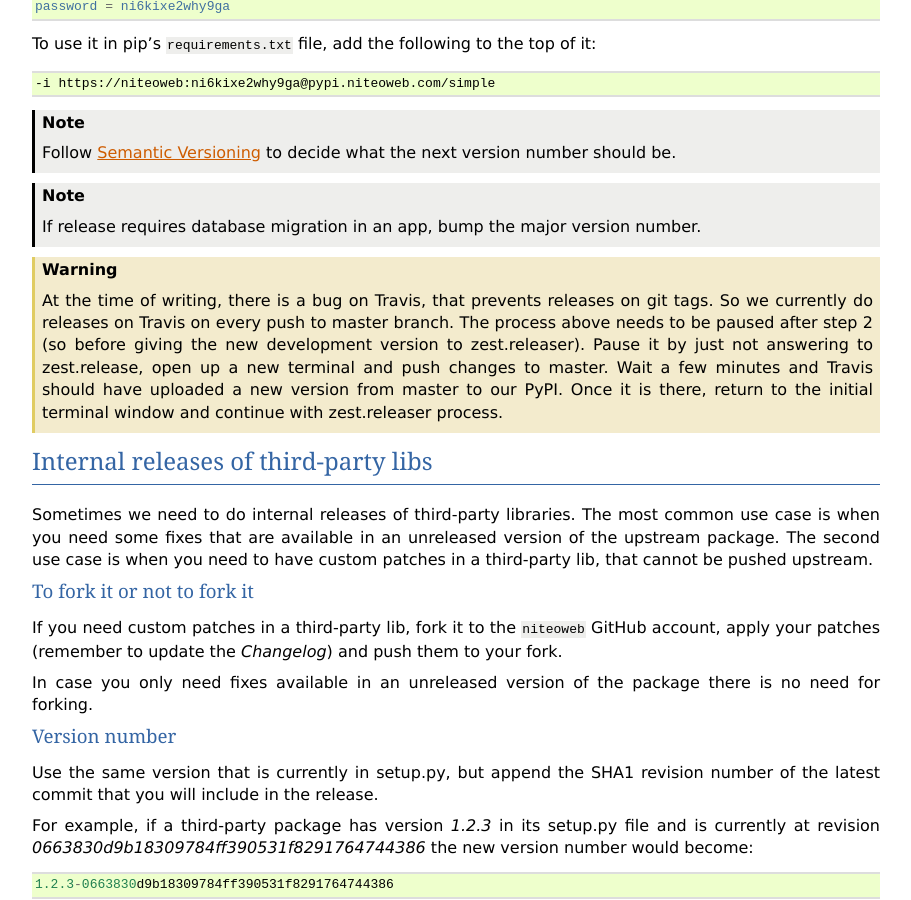
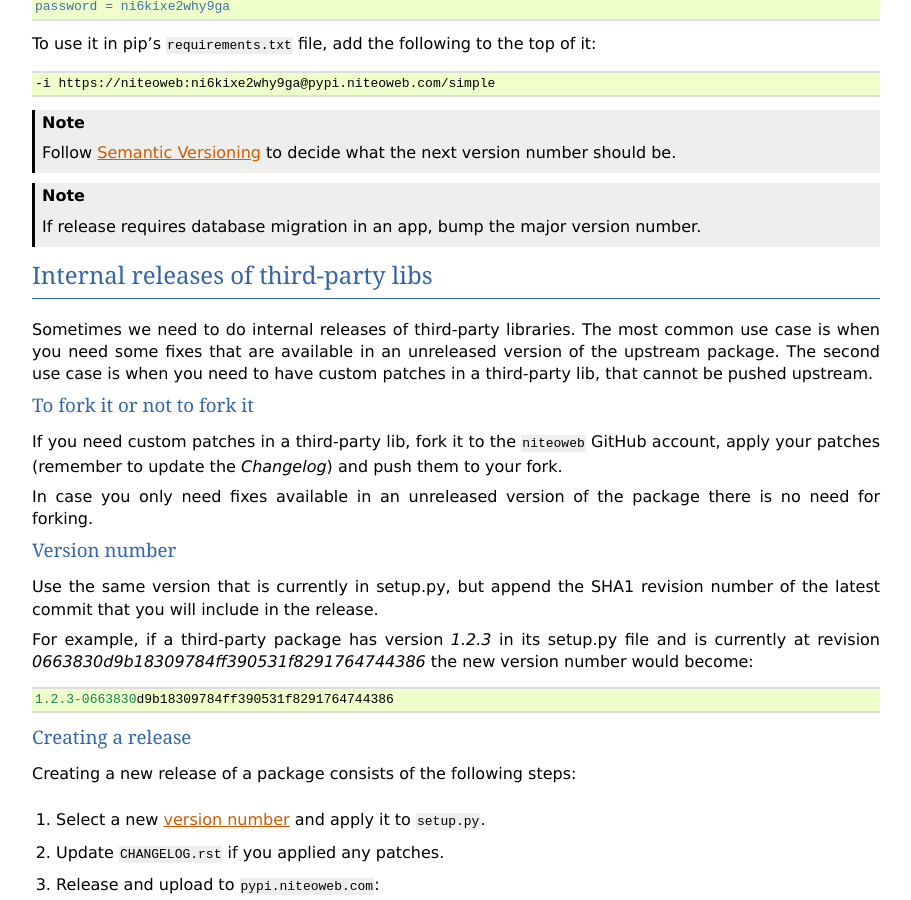
Before and after one commit to persho/pyramid_bimt, a Sphinx documentation site: the page built from docs/release.rst, in a window 1280 px wide and 900 px high, scrolled down 918 px. Shown: the whole window, without its empty margins (48-959 px from the left). Built offline with Sphinx 7.4.7, drawn with Linux system fonts in a browser that asks for light colours.

Commit message:
travis was updated, try the deploy-on-tag again

```diff
--- a/docs/CHANGELOG.rst
+++ b/docs/CHANGELOG.rst
@@ -2,10 +2,11 @@
 =========
 
 
-0.10 (unreleased)
+0.9.1 (unreleased)
 -----------------
 
-- Nothing changed yet.
+- Testing Travis' deploy-on-tag.
+  [zupo]
 
 
 0.9 (2014-05-28)
--- a/docs/release.rst
+++ b/docs/release.rst
@@ -62,17 +62,6 @@
 
     If release requires database migration in an app, bump the major version
     number.
-
-.. warning::
-
-    At the time of writing, there is a bug on Travis, that prevents releases
-    on git tags. So we currently do releases on Travis on every push to master
-    branch. The process above needs to be paused after step 2 (so before
-    giving the new development version to zest.releaser). Pause it by just not
-    answering to zest.release, open up a new terminal and push changes to
-    master. Wait a few minutes and Travis should have uploaded a new version
-    from master to our PyPI. Once it is there, return to the initial terminal
-    window and continue with zest.releaser process.
 
 
 Internal releases of third-party libs
```
Also changed, not shown: .travis.yml.
